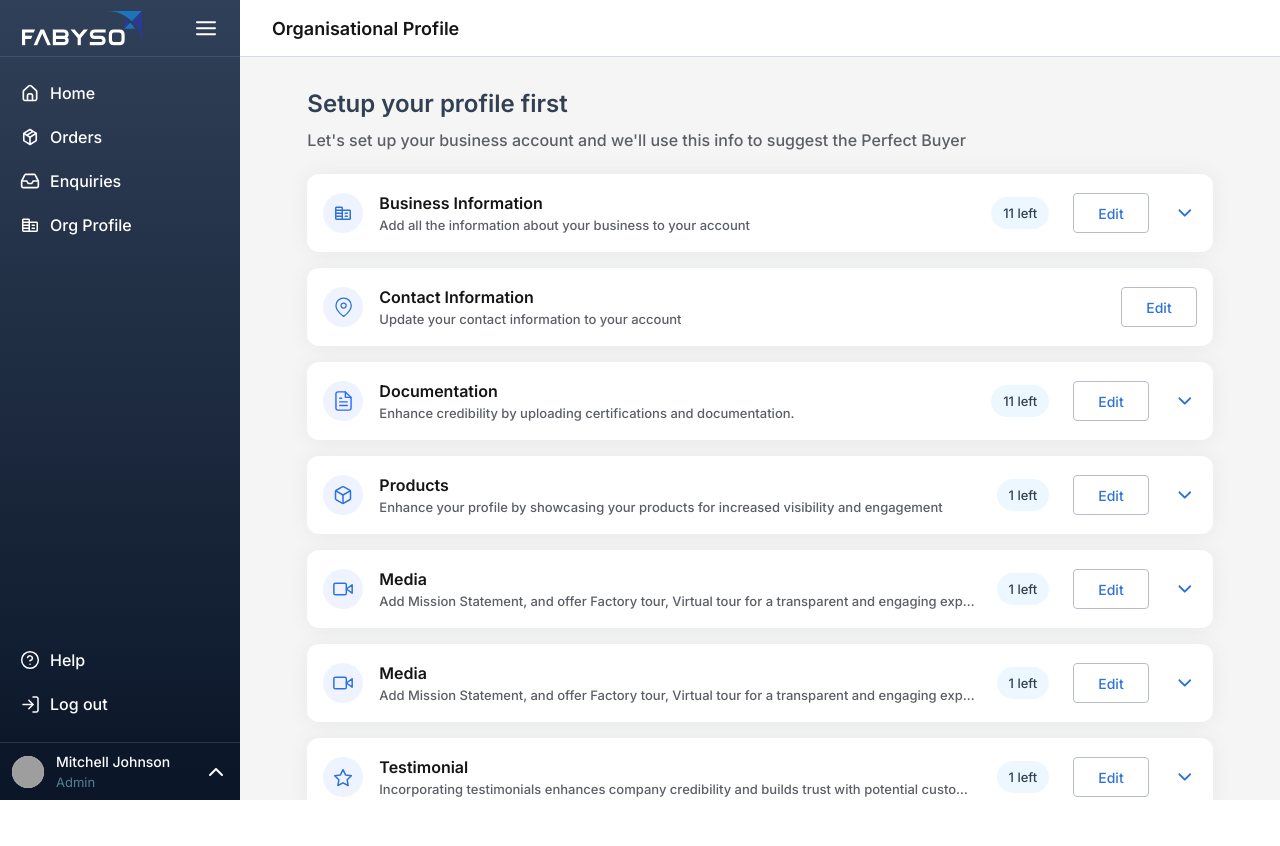
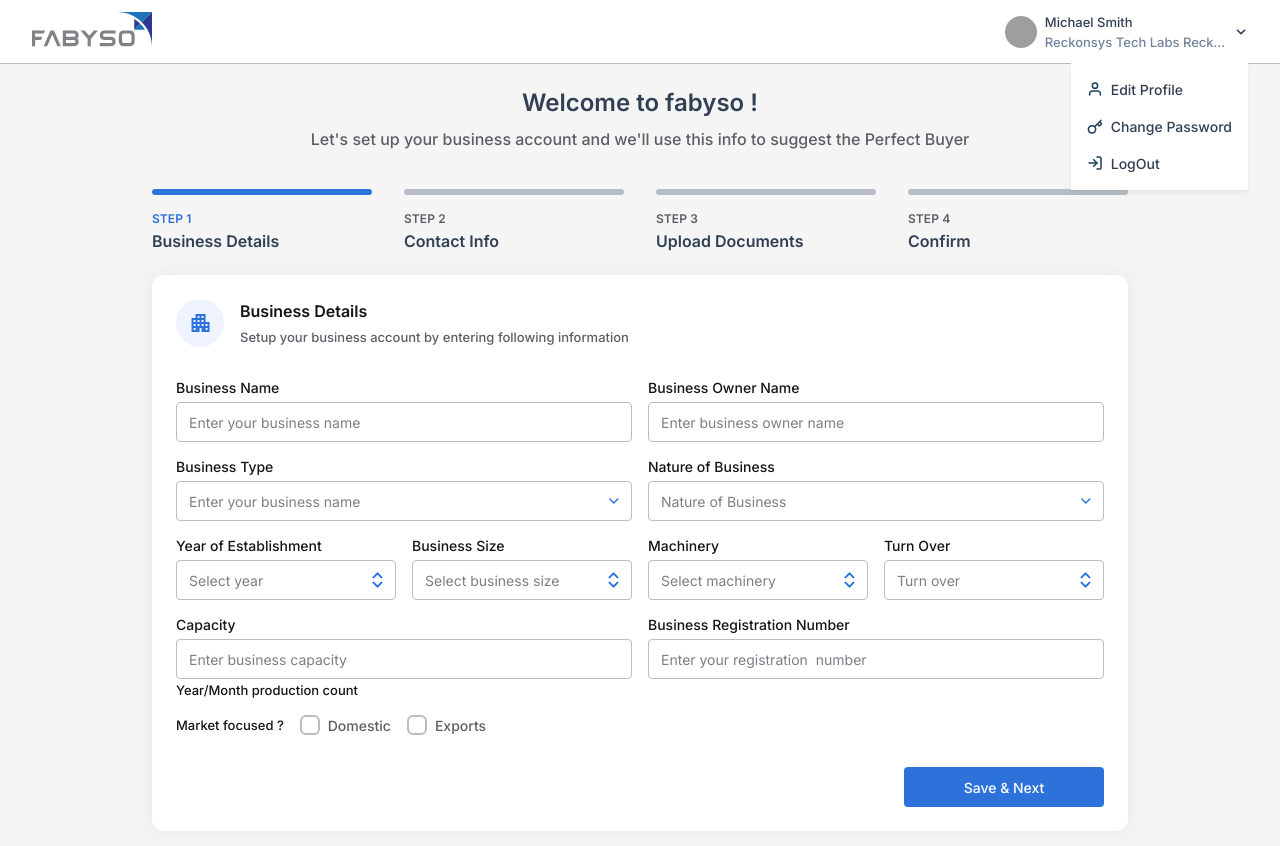
Before and after one commit to imugunthan/fabyso_ui, a React (Vite) app: page / in a window 1280 px wide. Shown: the top 846 px of the page. Before the commit the page ends 800 px from the top, so only its background shows below. Built offline with nearby package versions, Linux system fonts and the light colour scheme; grey boxes are pictures that could not be loaded.

Commit message:
domestic checkbox ui added

```diff
--- a/src/App.tsx
+++ b/src/App.tsx
@@ -20,11 +20,11 @@ function App() {
       {/* <ResetPassword /> */}
       {/* <Signup /> */}
       {/* <OtpVerify /> */}
-      {/* <Onboarding /> */}
+      <Onboarding />
       {/* <OnboardingContactInfo /> */}
       {/* <OnboardingUploadDocs /> */}
       {/* <OnboardingConfirmDetails /> */}
-      <DashboardProfileSetup />
+      {/* <DashboardProfileSetup /> */}
     </>
   );
 }
--- a/src/assets/styles/scss/components/checkbox.scss
+++ b/src/assets/styles/scss/components/checkbox.scss
@@ -40,4 +40,20 @@
       }
     }
   }
+  &.sm {
+    .custom-checkbox {
+      &__label {
+        &__box {
+          width: 20px;
+          height: 20px;
+          &::after {
+            width: 4px;
+            height: 9px;
+            left: 5px;
+            top: 1px;
+          }
+        }
+      }
+    }
+  }
 }
--- a/src/assets/styles/styles.scss
+++ b/src/assets/styles/styles.scss
@@ -6,3 +6,4 @@
 @import "scss/components/input.scss";
 @import "scss/components/button.scss";
 @import "scss/components/custom-select.scss";
+@import "scss/components/checkbox.scss";
--- a/src/components/Onboarding/OnboardingHeader.tsx
+++ b/src/components/Onboarding/OnboardingHeader.tsx
@@ -16,7 +16,7 @@ const OnboardingHeader = () => {
         style={{ maxWidth: "20%" }}
       >
         <figure
-          className="avatar-container avatar--cover flex-shrink-0"
+          className="avatar-container avatar-container--cover flex-shrink-0"
           style={{ width: 32, height: 32 }}
         >
           <img
--- a/src/pages/Onboarding.tsx
+++ b/src/pages/Onboarding.tsx
@@ -165,7 +165,7 @@ const Onboarding = () => {
                   placeholder="Enter business capacity"
                 />
                 <span className="text-13 font-medium mt-1">
-                  Per month production count
+                  Year/Month production count
                 </span>
               </div>
               <div className="col-6 px-2">
@@ -177,6 +177,39 @@ const Onboarding = () => {
                   className="input-field input-field--h40 w-full"
                   placeholder="Enter your registration  number"
                 />
+              </div>
+            </div>
+            <div className="flex items-center">
+              <span className="text-13 font-medium">Market focused ?</span>
+              <div className="flex items-center ml-4">
+                <div className="custom-checkbox sm">
+                  <input
+                    type="checkbox"
+                    id="domestic"
+                    className="custom-checkbox__input"
+                  />
+                  <label htmlFor="domestic" className="custom-checkbox__label">
+                    <code className="custom-checkbox__label__box"></code>
+                    <span className="text-secondary text-sm font-medium ml-2">
+                      Domestic
+                    </span>
+                  </label>
+                </div>
+              </div>
+              <div className="flex items-center ml-4">
+                <div className="custom-checkbox sm">
+                  <input
+                    type="checkbox"
+                    id="exports"
+                    className="custom-checkbox__input"
+                  />
+                  <label htmlFor="exports" className="custom-checkbox__label">
+                    <code className="custom-checkbox__label__box"></code>
+                    <span className="text-secondary text-sm font-medium ml-2">
+                      Exports
+                    </span>
+                  </label>
+                </div>
               </div>
             </div>
           </div>
```
